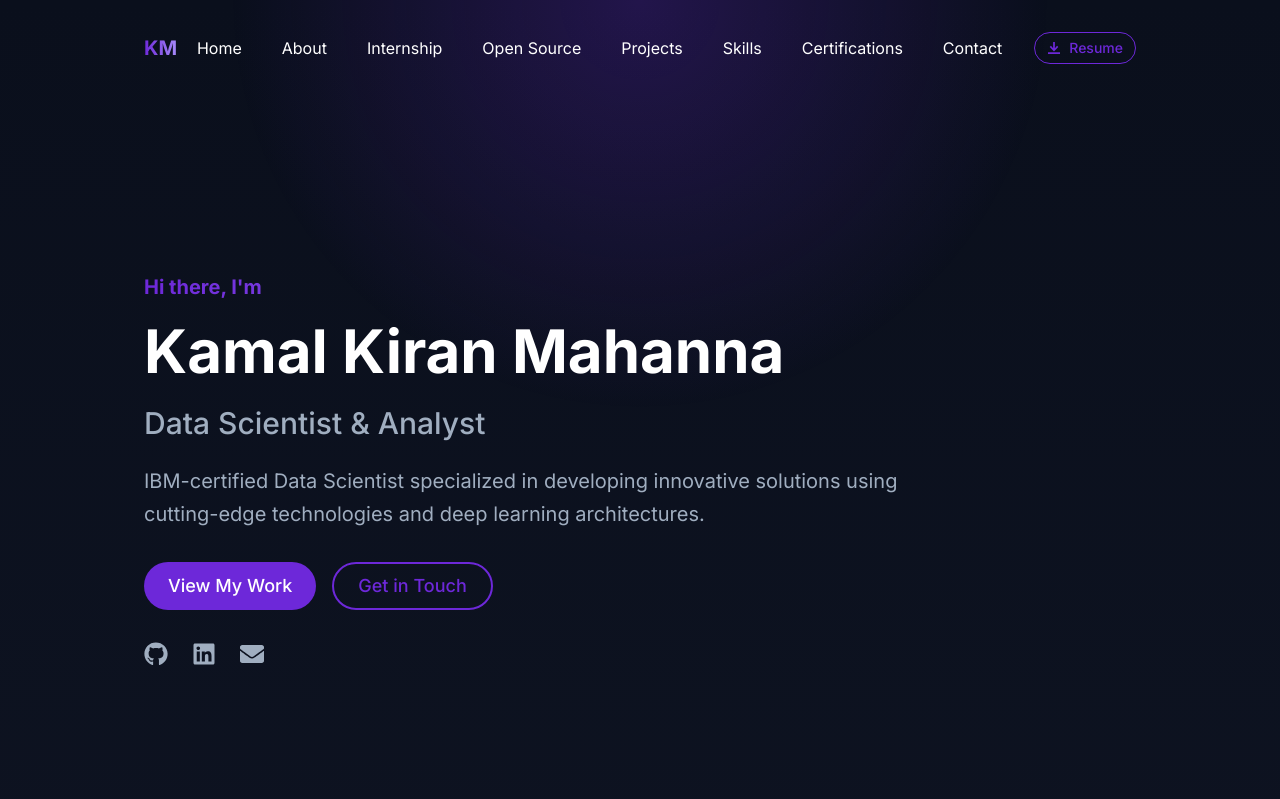
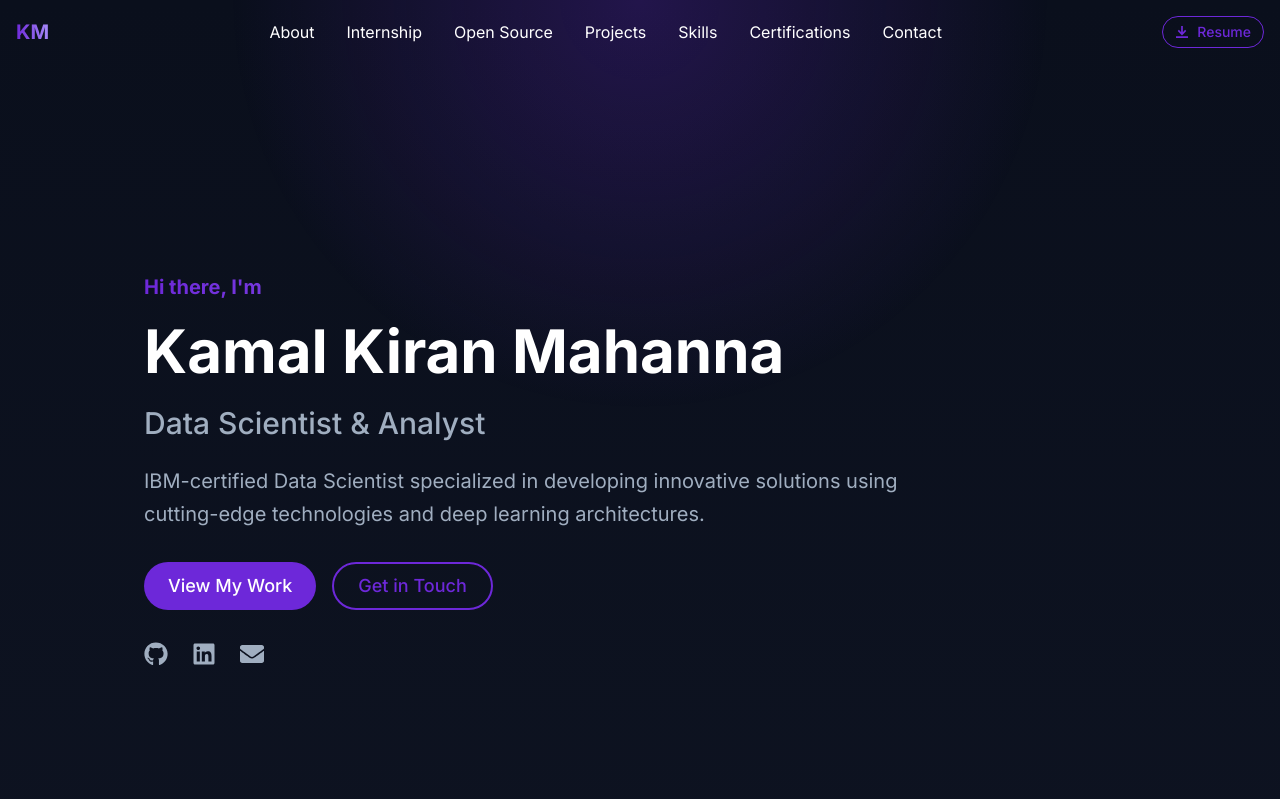
Before and after one commit to KamalMahanna/portfollio-website, a React (Vite) app: page / in a window 1280 px wide. Shown: the top 799 px of the page. Built offline with nearby package versions, Linux system fonts and the light colour scheme.

Commit message:
Refactor: Improve Navbar layout and transitions

```diff
--- a/src/components/Navbar.tsx
+++ b/src/components/Navbar.tsx
@@ -10,18 +10,18 @@ import {
   VStack,
   Drawer,
   DrawerBody,
-  DrawerHeader,
   DrawerOverlay,
   DrawerContent,
   DrawerCloseButton,
+  Spacer,
 } from '@chakra-ui/react'
-import { motion, useScroll, useTransform } from 'framer-motion'
+import { motion, useScroll, useTransform, useMotionValueEvent } from 'framer-motion'
+import { useState } from 'react'
 import { DownloadIcon, HamburgerIcon } from '@chakra-ui/icons'
 
 const MotionBox = motion(Box)
 
 const NAV_ITEMS = [
-  { name: "Home", href: "#home" },
   { name: "About", href: "#about" },
   { name: "Internship", href: "#internship" },
   { name: "Open Source", href: "#opensource" },
@@ -34,22 +34,35 @@ const NAV_ITEMS = [
 const Navbar = () => {
   const { isOpen, onOpen, onClose } = useDisclosure()
   const { scrollY } = useScroll()
+  const [isScrolled, setIsScrolled] = useState(false)
 
-  const navBgOpacity = useTransform(scrollY, [0, 100], [0, 0.9])
-  const navBlur = useTransform(scrollY, [0, 100], [0, 8])
-  const navBoxShadow = useTransform(scrollY, [0, 100], ["0 0 0px rgba(0,0,0,0)", "0 0 15px rgba(144, 205, 244, 0.6)"])
+  const scrollThreshold = 50
+
+  useMotionValueEvent(scrollY, "change", (latest) => {
+    if (latest > scrollThreshold && !isScrolled) {
+      setIsScrolled(true)
+    } else if (latest <= scrollThreshold && isScrolled) {
+      setIsScrolled(false)
+    }
+  })
+
+  const navBgOpacity = useTransform(scrollY, [0, scrollThreshold], [0, 0.9])
+  const navBlur = useTransform(scrollY, [0, scrollThreshold], [0, 8])
+  const navBoxShadow = useTransform(scrollY, [0, scrollThreshold], ["0 0 0px rgba(0,0,0,0)", "0 0 15px rgba(144, 205, 244, 0.6)"])
 
   return (
     <MotionBox
       as="nav"
       position="fixed"
-      top={4}
-      left="50%"
-      transform="translateX(-50%)"
-      maxW="container.lg"
-      w="90%"
       zIndex="sticky"
-      borderRadius="full"
+      layout
+      top={isScrolled ? 4 : 0}
+      left={isScrolled ? 0 : 0}
+      right={isScrolled ? 0 : 0}
+      marginX={isScrolled ? "auto" : undefined}
+      maxW={isScrolled ? "container.lg" : "100%"}
+      w={isScrolled ? "90%" : "100%"}
+      borderRadius={isScrolled ? "full" : "0px"}
       style={{
         backdropFilter: `blur(${navBlur}px)`,
         boxShadow: navBoxShadow,
@@ -64,9 +77,9 @@ const Navbar = () => {
       />
 
       <Container maxW="container.xl" position="relative">
-        <Flex h={16} alignItems="center" justify="space-between">
+        <Flex h={16} alignItems="center" justify="space-between" gap={4}>
           <Link
-            href="#home"
+            onClick={() => window.scrollTo({ top: 0, behavior: "smooth" })}
             fontSize="xl"
             fontWeight="bold"
             bgGradient="linear(to-r, brand.accent, brand.highlight)"
@@ -76,7 +89,9 @@ const Navbar = () => {
             KM
           </Link>
 
-          <HStack spacing={6} display={{ base: 'none', md: 'flex' }}>
+          <Spacer />
+
+          <HStack spacing={4} display={{ base: 'none', md: 'flex' }}>
             {NAV_ITEMS.map((item) => (
               <Link
                 key={item.name}
@@ -94,6 +109,10 @@ const Navbar = () => {
                 {item.name}
               </Link>
             ))}
+          </HStack>
+
+          <Spacer />
+
           <Button
             as="a"
             href="kamal-resume.pdf"
@@ -109,7 +128,6 @@ const Navbar = () => {
           >
             Resume
           </Button>
-          </HStack>
 
           <IconButton
             display={{ base: 'flex', md: 'none' }}
@@ -131,15 +149,9 @@ const Navbar = () => {
         <DrawerOverlay />
         <DrawerContent bg="brand.primary">
           <DrawerCloseButton />
-          <DrawerHeader
-            bgGradient="linear(to-r, brand.accent, brand.highlight)"
-            bgClip="text"
-          >
-            Navigation
-          </DrawerHeader>
 
-          <DrawerBody>
-            <VStack spacing={4} align="stretch" mt={4}>
+          <DrawerBody p={0}>
+            <VStack spacing={4} align="stretch" mt={2}>
               {NAV_ITEMS.map((item) => (
                 <Link
                   key={item.name}
```
Lines whose indentation alone changed are shown as unchanged.
